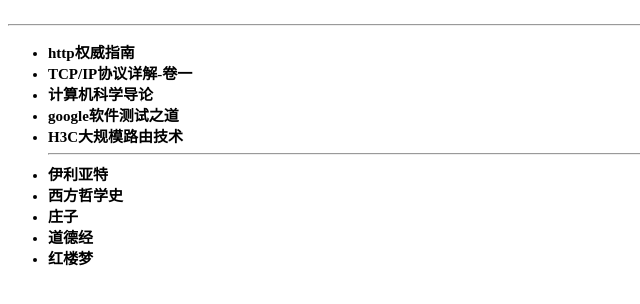
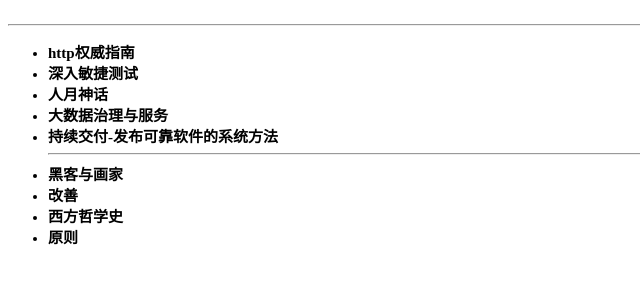
Before and after one commit to luolinhan/luolinhan.github.com, a plain HTML site: page frame/最近在读.html in a window 1280 px wide. Shown: the part 88-392 px from the top of the page, without its empty margins (0-640 px from the left). Drawn offline with Linux system fonts and the light colour scheme.

Commit message:
Update 最近在读.html

```diff
--- a/frame/最近在读.html
+++ b/frame/最近在读.html
@@ -12,16 +12,16 @@
   <h2>
     <ul>
     <li>http权威指南</li>
-    <li>TCP/IP协议详解-卷一</li>
-    <li>计算机科学导论</li>
-    <li>google软件测试之道</li>
-    <li>H3C大规模路由技术</li>
+    <li>深入敏捷测试</li>
+    <li>人月神话</li>
+    <li>大数据治理与服务</li>
+    <li>持续交付-发布可靠软件的系统方法</li>
+
     <hr />
-    <li>伊利亚特</li>
+    <li>黑客与画家</li>
+    <li>改善</li>
     <li>西方哲学史</li>
-    <li>庄子</li>
-    <li>道德经</li>
-    <li>红楼梦</li>
+    <li>原则</li>
 
     </ul>
   </h2>
```
